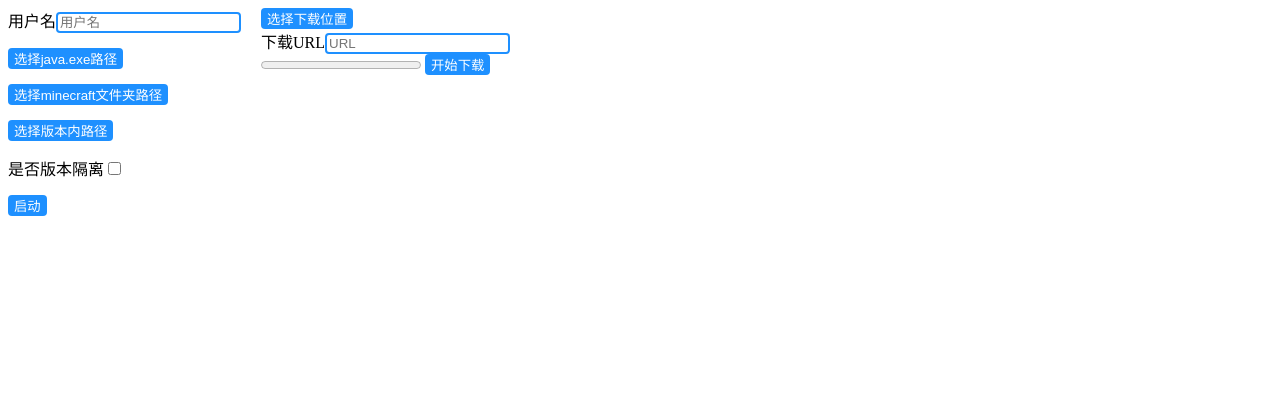
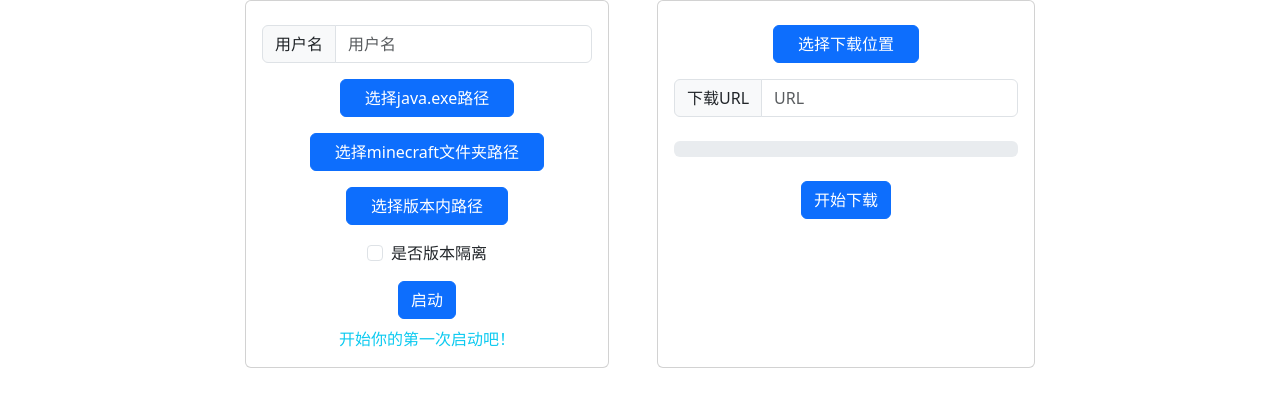
Before and after one commit to szhyc2024/launcher, a Svelte app in the folder frontend/: page / in a window 1280 px wide. Shown: the top 406 px of the page. Built offline with nearby package versions, Linux system fonts and the light colour scheme.

Commit message:
使用bootstrap美化了布局并加入了启动提示（还是copilot大佬）

```diff
--- a/frontend/index.html
+++ b/frontend/index.html
@@ -1,8 +1,10 @@
 <!DOCTYPE html>
-<html lang="en">
+<html lang="zh-cn">
   <head>
     <meta charset="UTF-8" />
     <meta name="viewport" content="width=device-width, initial-scale=1.0" />
+    <link href="https://cdn.bootcdn.net/ajax/libs/twitter-bootstrap/5.3.8/css/bootstrap.min.css" rel="stylesheet">
+    <script src="https://cdn.bootcdn.net/ajax/libs/twitter-bootstrap/5.3.8/js/bootstrap.min.js"></script>
     <title>frontend</title>
   </head>
   <body>
--- a/frontend/src/App.svelte
+++ b/frontend/src/App.svelte
@@ -2,7 +2,7 @@
     import Downloader from "./Downloader.svelte";
     import LaunchOption from "./LaunchOption.svelte";
 </script>
-<div class="flex-group">
+<div class="container d-flex justify-content-center gap-5">
   <LaunchOption />
   <Downloader />
 </div>
--- a/frontend/src/Downloader.svelte
+++ b/frontend/src/Downloader.svelte
@@ -13,7 +13,7 @@
     setTimeout(progress_callback, 100)
   }
   function progress_callback(){
-    pywebview.api.query_progress().then((val) => progress = val)
+    pywebview.api.query_progress().then((val: number) => progress = val)
     if(progress == 100){
       progress = 0
       return
@@ -24,14 +24,19 @@
     return pywebview.api.select_folder().then(func)
   }
 </script>
-<div id="downloader">
-  <div class="flex-group">
-    <button onclick={() => select_folder((value: string) => file_path=value)}>选择下载位置</button>
+<div id="downloader" class="card py-3 grid" style="width: fit-content;">
+  <div class="row mx-auto my-2">
+    <button class="btn btn-primary" onclick={() => select_folder((value: string) => file_path=value)}>选择下载位置</button>
     <span class="ellipsis" title={file_path}>{file_path}</span>
   </div>
-  <div>
-    下载URL<input bind:value={url} type="text" placeholder="URL" />
+  <div class="mx-auto px-3 my-2 input-group">
+    <span class="input-group-text">下载URL</span>
+    <input class="form-control" bind:value={url} type="text" placeholder="URL" />
   </div>
-  <progress max="100" value={progress.toString()}></progress>
-  <button onclick={() => download_file(url, file_path)} disabled={progress!=100&&progress!=0}>开始下载</button>
+  <div class="m-3 progress">
+    <div class="progress-bar" style:width={progress.toString()+"%"}></div>
+  </div>
+  <div class="mx-auto my-2">
+    <button class="btn btn-primary" onclick={() => download_file(url, file_path)} disabled={progress!=100 && progress!=0}>开始下载</button>
+  </div>
 </div>
--- a/frontend/src/LaunchOption.svelte
+++ b/frontend/src/LaunchOption.svelte
@@ -13,6 +13,8 @@
     version_path: "",
     isolation: false
   })
+  let is_launching = $state(false)
+  let launching_hint = $state("开始你的第一次启动吧！")
   window.addEventListener("beforeunload", async () => {
     await pywebview.api.save_data(configs)
   })
@@ -28,7 +30,24 @@
     pywebview.api.load_data().then((value: LauncherConfigs) => configs = value)
   }
   function launch_game(){
-    pywebview.api.launch_game(configs.username, configs.java_path, configs.minecraft_path, configs.version_path, configs.isolation)
+    is_launching = true
+    pywebview.api.launch_game(configs.username,
+    configs.java_path,
+    configs.minecraft_path,
+    configs.version_path,
+    configs.isolation).then((result: [boolean, number]) => {
+      is_launching = false
+      if(!result[0]){
+        launching_hint = "已有游戏正在启动中，请稍后再试。"
+        is_launching = true
+        return
+      }
+      if(result[1] != 0){
+        launching_hint = "游戏启动失败，错误码："+result[1]
+      } else {
+        launching_hint = "启动成功！"
+      }
+    })
   }
   function select_file(func: Function){
     return pywebview.api.select_file().then(func)
@@ -38,24 +57,33 @@
   }
 </script>
 
-<div id="launch_options">
-  <div>
-    用户名<input bind:value={configs.username} type="text" placeholder="用户名" />
+<div id="launch_options" class="card py-3" style="width: fit-content;">
+  <div class="mx-auto px-3 my-2 input-group">
+    <span class="input-group-text">用户名</span>
+    <input bind:value={configs.username} type="text" placeholder="用户名" class="form-control"/>
   </div>
-  <div class="flex-group">
-    <button onclick={() => select_file((value: string) => configs.java_path=value)}>选择java.exe路径</button>
-    <span class="ellipsis" title={configs.java_path}>{configs.java_path}</span>
+  <div class="row mx-auto my-2">
+    <button class="btn btn-primary col-12" onclick={() => select_file((value: string) => configs.java_path=value)}>选择java.exe路径</button>
+    <span class="ellipsis col" title={configs.java_path}>{configs.java_path}</span>
   </div>
-  <div class="flex-group">
-    <button onclick={() => select_folder((value: string) => configs.minecraft_path=value)}>选择minecraft文件夹路径</button>
-    <span class="ellipsis" title={configs.minecraft_path}>{configs.minecraft_path}</span>
+  <div class="row mx-auto my-2">
+    <button class="btn btn-primary col-12" onclick={() => select_folder((value: string) => configs.minecraft_path=value)}>选择minecraft文件夹路径</button>
+    <span class="ellipsis col" title={configs.minecraft_path}>{configs.minecraft_path}</span>
   </div>
-  <div class="flex-group">
-    <button onclick={() => select_folder((value: string) => configs.version_path=value)}>选择版本内路径</button>
-    <span class="ellipsis" title={configs.version_path}>{configs.version_path}</span>
+  <div class="row mx-auto my-2">
+    <button class="btn btn-primary col-12" onclick={() => select_folder((value: string) => configs.version_path=value)}>选择版本内路径</button>
+    <span class="ellipsis col" title={configs.version_path}>{configs.version_path}</span>
   </div>
-  <div>
-    是否版本隔离<input bind:checked={configs.isolation} type="checkbox" />
+  <div class="mx-auto my-2 form-check">
+    <input bind:checked={configs.isolation} type="checkbox" class="form-check-input" />
+    <span class="form-check-label">是否版本隔离</span>
   </div>
-  <button onclick={launch_game}>启动</button>
+  <div class="row mx-auto my-2">
+    <button class="btn btn-primary col-12" onclick={launch_game}>启动</button>
+  </div>
+  <div class="row">
+    <div class="col text-center">
+      <span class="text-info">{launching_hint}</span>
+    </div>
+  </div>
 </div>
--- a/frontend/src/app.css
+++ b/frontend/src/app.css
@@ -1,41 +1,6 @@
-#launch_options {
-    display: flex;
-    flex-direction: column;
-    gap: 15px;
-    max-width: 50%;
+.ellipsis {
+  white-space: nowrap;
+  overflow: hidden;
+  text-overflow: ellipsis;
+  max-width: 100px;
 }
-
-.flex-group {
-    display: flex;
-    max-width: 100%;
-    gap: 20px;
-}
-
-button {
-    width: fit-content;
-    color: white;
-    background-color: dodgerblue;
-    border: none;
-    border-radius: 4px;
-}
-
-button:hover {
-    background-color: royalblue;
-}
-
-button:disabled {
-    background-color: lightblue;
-}
-
-input[type="text"] {
-    border-style: solid;
-    border-radius: 4px;
-    border-color: dodgerblue;
-}
-
-.ellipsis {
-    flex: 1;
-    white-space: nowrap;
-    overflow: hidden;
-    text-overflow: ellipsis;
-}
```
Also changed, not shown: 1 other file (tests, documents, lock files or other folders).
